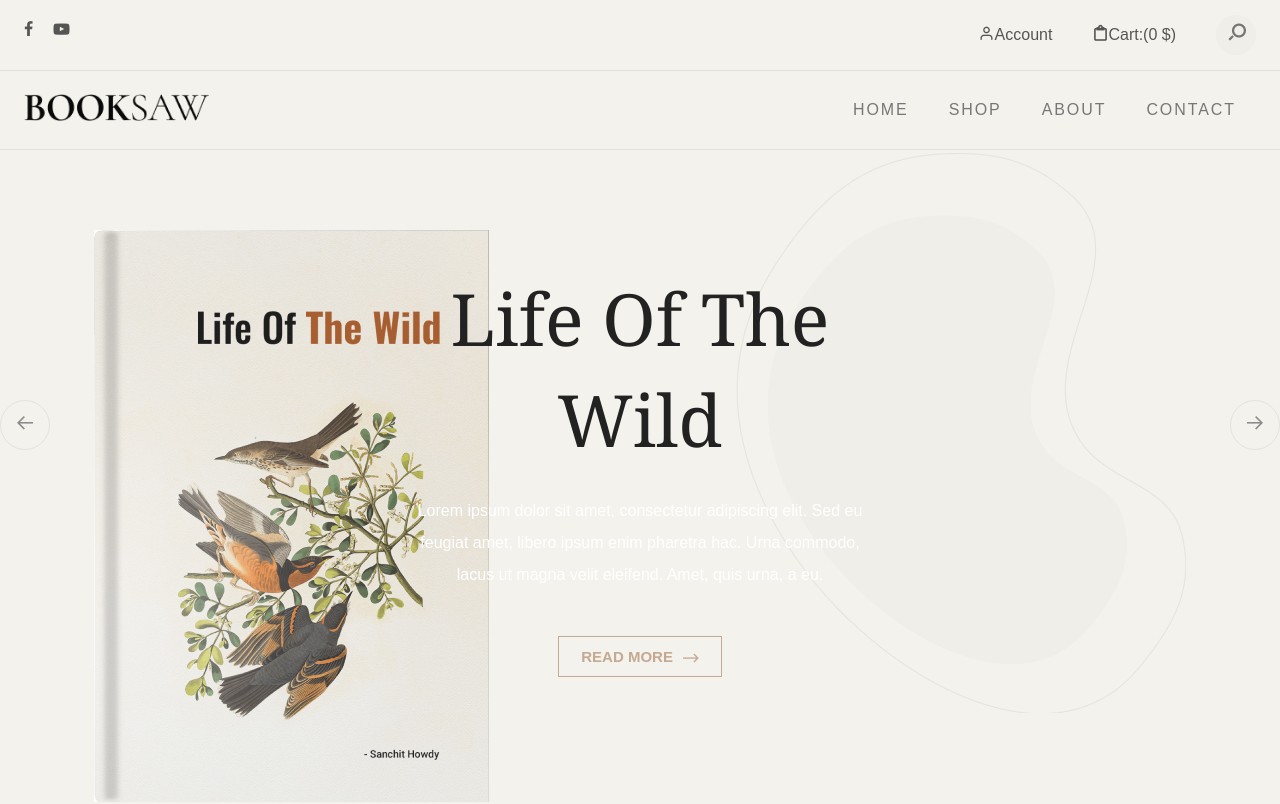
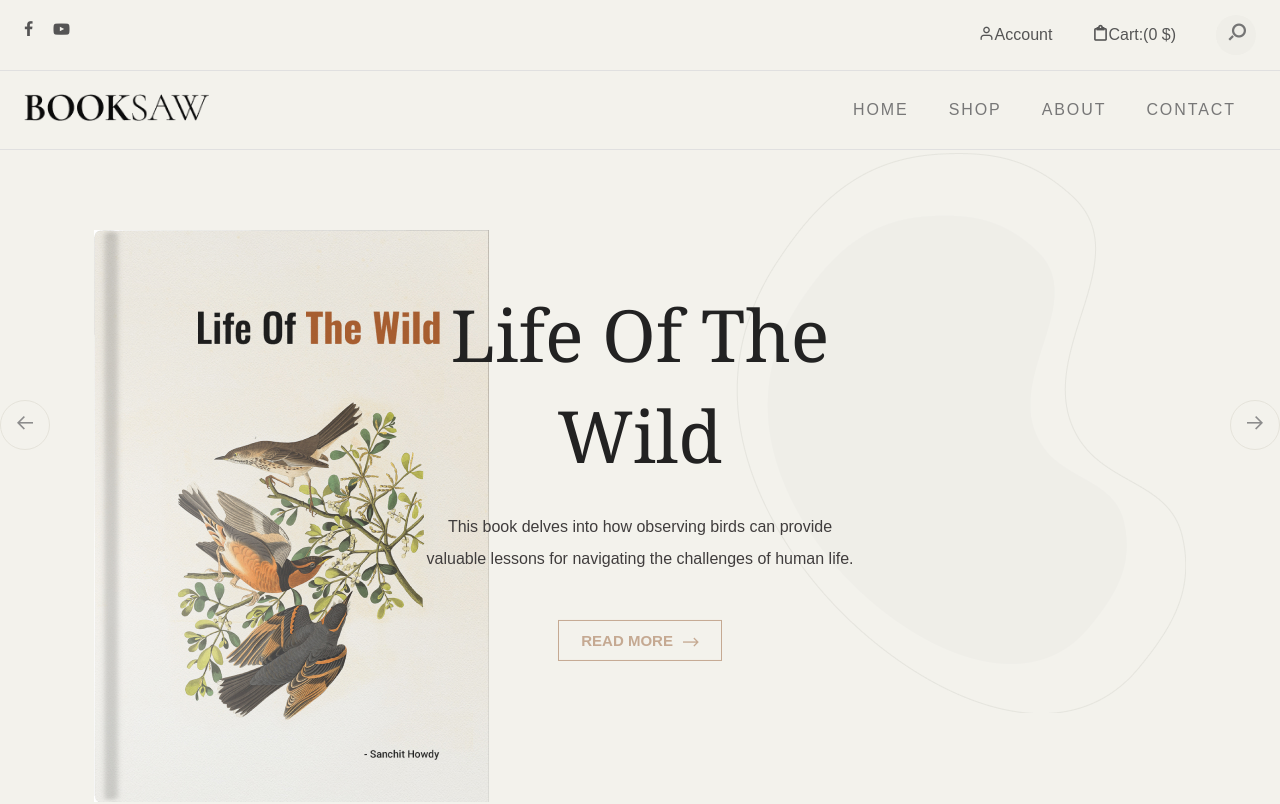
Before and after one commit to Never3-we/Laravel_ReactJS_E_Commerce, a React (Vite) app in the folder ecommerce/react_frontend/: page / in a window 1280 px wide. Shown: the top 804 px of the page. Built offline with nearby package versions, Linux system fonts and the light colour scheme.

Commit message:
edit letter's color

```diff
--- a/ecommerce/react_frontend/src/components/ui/Billboard.jsx
+++ b/ecommerce/react_frontend/src/components/ui/Billboard.jsx
@@ -9,13 +9,13 @@ export default function Billboard() {
       id: 1,
       image: Image1,
       title: "Life of the Wild",
-      description: "Lorem ipsum dolor sit amet, consectetur adipiscing elit. Sed eu feugiat amet, libero ipsum enim pharetra hac. Urna commodo, lacus ut magna velit eleifend. Amet, quis urna, a eu."
+      description: "This book delves into how observing birds can provide valuable lessons for navigating the challenges of human life."
     },
     {
       id: 2,
       image: Image2,
       title: "Birds gonna be Happy",
-      description: "Lorem ipsum dolor sit amet, consectetur adipiscing elit. Sed eu feugiat amet, libero ipsum enim pharetra hac. Urna commodo, lacus ut magna velit eleifend. Amet, quis urna, a eu."
+      description: "This book is a powerful exploration of primal instincts and the struggle for survival. The central character is Buck, a domesticated dog who is stolen from his comfortable life in California and thrust into the harsh realities of the Klondike Gold Rush."
     }
   ];
 
--- a/ecommerce/react_frontend/src/css/Billboard.css
+++ b/ecommerce/react_frontend/src/css/Billboard.css
@@ -20,7 +20,7 @@
     left: 50%;
     transform: translate(-50%, -50%);
     text-align: center;
-    color: white;
+    color: rgb(64, 61, 61);
   }
 
   .slider-nav {
--- a/ecommerce/react_frontend/src/pages/Home.jsx
+++ b/ecommerce/react_frontend/src/pages/Home.jsx
@@ -13,14 +13,14 @@ export default function Home() {
   return (
     <div>
         <Billboard />
-        {/* <ClientHolder />
+        <ClientHolder />
         <Feature />
         <BestSelling />
         <Popular />
         <Quotation />
         <SpecialOffer />
         <Subscribe />
-        <LastBlog /> */}
+        <LastBlog />
     </div>
   )
 }
```
